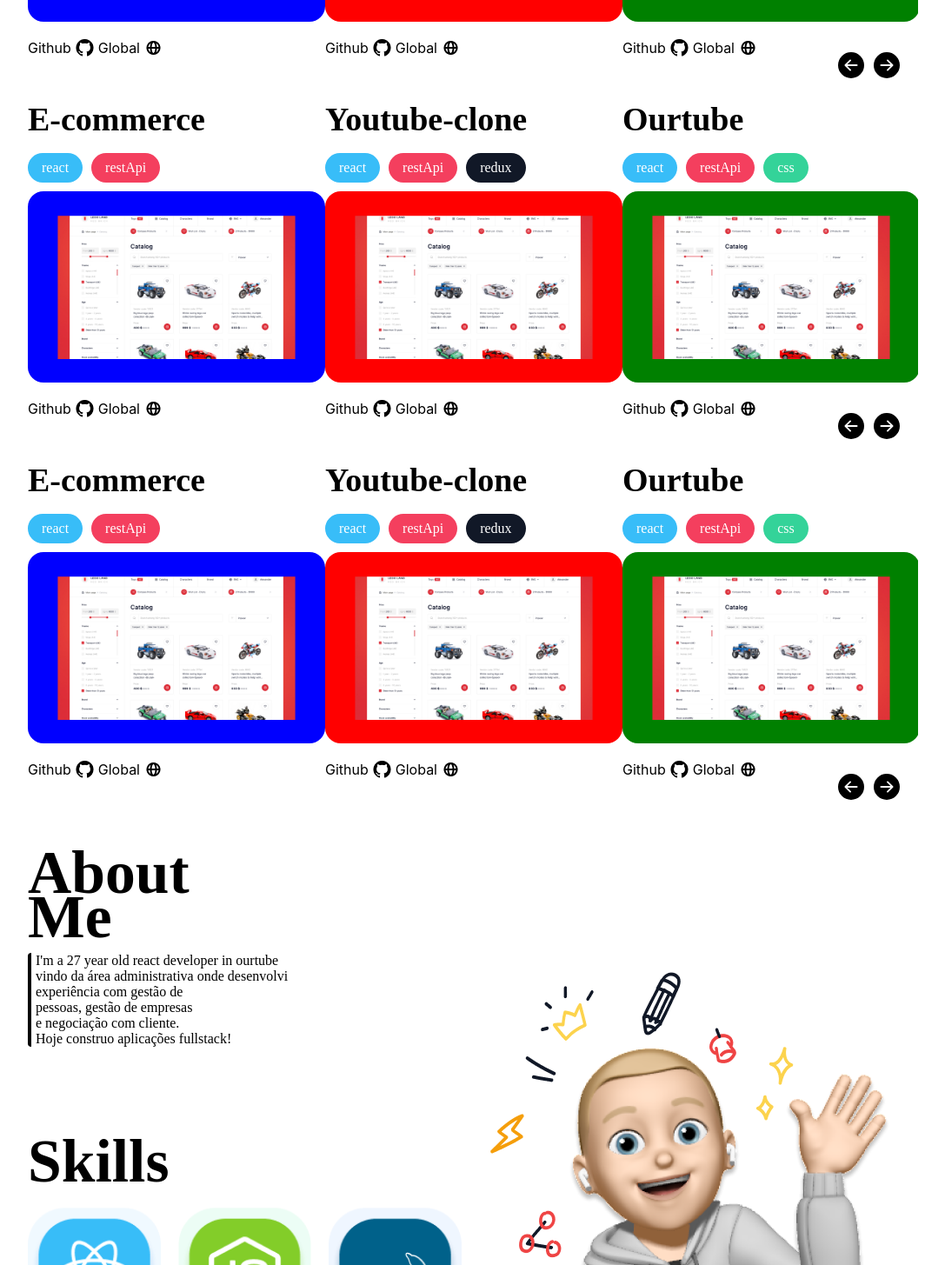
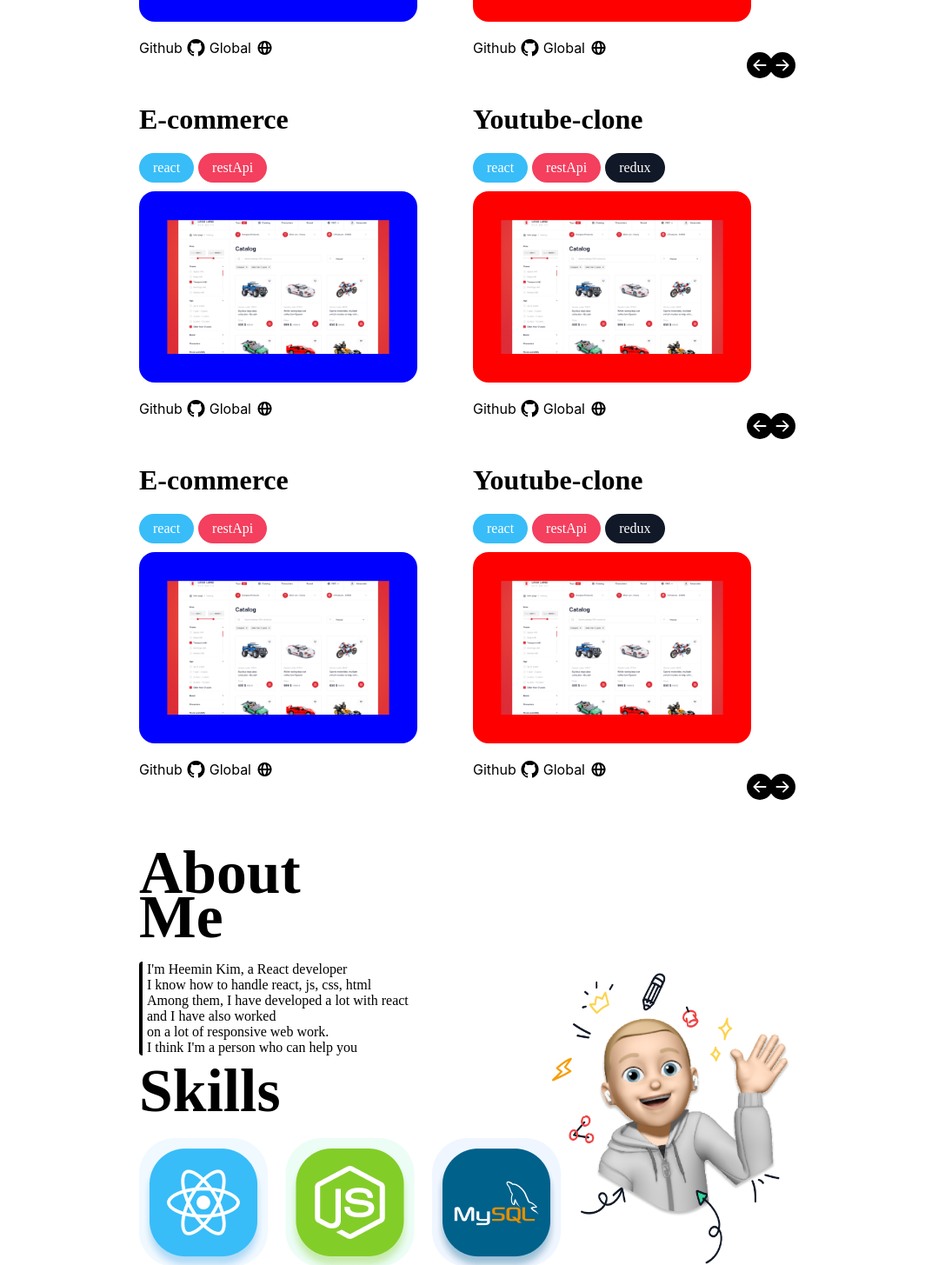
Before and after one commit to heemin96/Portfolio, a React (Create React App) app: page / in a window 1280 px wide. Shown: the part 1295-2750 px from the top of the page at 87% size, without its empty margins (96-1183 px from the left). Built offline with nearby package versions, Linux system fonts and the light colour scheme.

Commit message:
slide, calc 수정 해야함

```diff
--- a/src/App.js
+++ b/src/App.js
@@ -13,7 +13,7 @@ import IdeaPage from "./section/IdeaPage";
 function App() {
   return (
     <ThemeProvider theme={theme}>
-      <G.PageContainer>
+      <PageContainer>
         <G.GridContainer>
           <G.GridItemNav>
             <Navbar />
@@ -35,21 +35,21 @@ function App() {
             <IdeaPage />
           </G.GridItemIdea>
         </G.GridContainer>
-      </G.PageContainer>
+      </PageContainer>
     </ThemeProvider>
   );
 }
 
+const PageContainer = styled.div``;
+
 //G는 Grid
 const G = {
-  PageContainer: styled.div`
-    margin: 0 10%;
-    justify-content: center;
-  `,
+  PageContainer: styled.div``,
 
   GridContainer: styled.div`
+    justify-content: center;
+    margin: 0 20%;
     max-width: 100%;
-    justify-content: center;
     display: grid;
     grid-gap: 2.5em;
     grid-template-rows: auto;
@@ -61,6 +61,10 @@ const G = {
       "project"
       "aboutMe"
       "idea";
+
+    // ${({ theme }) => theme.device.tablet} {
+    //   margin: 0 15%;
+    // }
   `,
 
   GridItemNav: styled.div`
--- a/src/components/AppButton.jsx
+++ b/src/components/AppButton.jsx
@@ -37,8 +37,8 @@ const VARIANTS = {
 
 const StyledButton = styled.button`
   ${(p) => p.variantStyle}
-  max-width:500px;
-  margin: 10px 10px 10px 0;
+  max-width:400px;
+  margin: 10px 5px 10px 0;
   padding: 0.5rem 1rem 0.5rem 1rem;
   border: none;
   font-family: Poppins;
--- a/src/feature/DropDownMenu.jsx
+++ b/src/feature/DropDownMenu.jsx
@@ -2,35 +2,10 @@ import useDetectClose from "../hooks/useDetectClose";
 import IconComponentPng from "../utils/pngIcon.js";
 import { Link } from "react-scroll";
 import styled, { css } from "styled-components";
+import menuList from "../utils/List/menuList";
 
 const DropDownMenu = () => {
   const [IsOpen, Ref, removeHandler] = useDetectClose(false);
-
-  const menuList = [
-    {
-      key: "1",
-      fontColor: "black",
-      name: "Introduce",
-    },
-    {
-      key: "2",
-      fontColor: "blue",
-      name: "Project",
-    },
-    {
-      key: "3",
-      fontColor: "red",
-      name: "AboutMe",
-    },
-    {
-      key: "4",
-      fontColor: "green",
-      name: "Idea",
-    },
-  ];
-
-  //키값 안주면
-  //키값 생성기 + index 방법 있음
 
   return (
     <Wrapper>
--- a/src/feature/SlickSlider.jsx
+++ b/src/feature/SlickSlider.jsx
@@ -1,11 +1,13 @@
 import React, { Component } from "react";
 import styled from "styled-components";
 import AppButton from "../components/AppButton.jsx";
+import slideList from "../utils/List/sliderList.js";
 
 //Slick
 import Slider from "react-slick";
 import "slick-carousel/slick/slick.css";
 import "slick-carousel/slick/slick-theme.css";
+import "../styles/slickSlider.css";
 
 // 아이콘
 import IconComponentPng from "../utils/pngIcon.js";
@@ -14,7 +16,7 @@ import { BsFillArrowLeftCircleFill } from "react-icons/bs";
 import { BsFillArrowRightCircleFill } from "react-icons/bs";
 import testImg from "../assets/images/testImg.png";
 
-const SlickSlider = (props) => {
+const SlickSlider = () => {
   const settings = {
     arrows: true,
     vertical: false,
@@ -44,11 +46,11 @@ const SlickSlider = (props) => {
     responsive: [
       // 반응형 웹 구현 옵션
       {
-        breakpoint: 1024,
+        breakpoint: 1600,
         settings: {
-          slidesToShow: 1,
+          slidesToShow: 2,
           rows: 1,
-          slidesPerRow: 2,
+          slidesPerRow: 1,
         },
       },
       {
@@ -61,51 +63,6 @@ const SlickSlider = (props) => {
       },
     ],
   };
-
-  const slideList = [
-    {
-      key: "1",
-      name: "E-commerce",
-      stack: ["react", "restApi"],
-      backgroundColor: "blue",
-      img: { testImg },
-    },
-    {
-      key: "2",
-      name: "Youtube-clone",
-      stack: ["react", "restApi", "redux"],
-      backgroundColor: "red",
-      img: { testImg },
-    },
-    {
-      key: "3",
-      name: "Ourtube",
-      stack: ["react", "restApi", "css"],
-      backgroundColor: "green",
-      img: { testImg },
-    },
-    {
-      key: "4",
-      name: "E-commerce",
-      stack: ["react", "restApi", "html"],
-      backgroundColor: "pink",
-      img: { testImg },
-    },
-    {
-      key: "5",
-      name: "E-commerce",
-      stack: ["react", "restApi"],
-      backgroundColor: "yellow",
-      img: { testImg },
-    },
-    {
-      key: "6",
-      name: "E-commerce",
-      stack: ["react", "restApi", "html"],
-      backgroundColor: "gray",
-      img: { testImg },
-    },
-  ];
 
   return (
     <StyledSlider>
@@ -182,7 +139,7 @@ const S = {
   `,
 
   SliderLeadingTitle: styled.div`
-    font-size: 38px;
+    font-size: 32px;
     line-height: 57px;
     font-weight: 600;
     font-family: poppins;
@@ -191,10 +148,11 @@ const S = {
 
   SliderSkillStack: styled.div`
     text-align: start;
+    white-space: nowrap;
   `,
 
   SliderImage: styled.div`
-    max-width: 400px;
+    max-width: 320px;
     height: 220px;
     border-radius: 18px;
     text-align: center;
--- a/src/section/AboutMePage.jsx
+++ b/src/section/AboutMePage.jsx
@@ -16,12 +16,12 @@ function AboutMePage() {
         <W.AboutMeLeading>
           <W.AboutMeLineFlexContainer>
             <W.AboutMeLine>
-              I'm a 27 year old react developer in ourtube
-              <br /> vindo da área administrativa onde desenvolvi
-              <br /> experiência com gestão de <br />
-              pessoas, gestão de empresas
-              <br /> e negociação com cliente.
-              <br /> Hoje construo aplicações fullstack!
+              I'm Heemin Kim, a React developer
+              <br /> I know how to handle react, js, css, html
+              <br /> Among them, I have developed a lot with react <br />
+              and I have also worked <br />
+              on a lot of responsive web work.
+              <br /> I think I'm a person who can help you
             </W.AboutMeLine>
           </W.AboutMeLineFlexContainer>
           {/* 웹용 아이콘*/}
@@ -91,6 +91,7 @@ const W = {
     font-size: ${({ theme }) => theme.fontSize.title};
     line-height: ${({ theme }) => theme.lineHeight.title};
     font-weight: ${({ theme }) => theme.fontWeight.title};
+    margin-bottom: 10px;
 
     ${({ theme }) => theme.device.tablet} {
       line-height: 45px;
--- a/src/section/IdeaPage.jsx
+++ b/src/section/IdeaPage.jsx
@@ -67,7 +67,7 @@ const W = {
     display: flex;
     flex-direction: row;
     color: #ffffff;
-    gap 64px;
+    gap 34px;
     justify-content:space-between;
 
     ${({ theme }) => theme.device.tablet} {
@@ -85,7 +85,7 @@ const W = {
   FlexColumnContainer: styled.div`
     display: flex;
     flex-direction: column;
-    padding: 0px 0px 0px 4rem;
+    padding: 0px 0px 0px 3rem;
     margin-top: 2rem;
 
     ${({ theme }) => theme.device.tablet} {
@@ -94,12 +94,11 @@ const W = {
   `,
 
   IdeaLeadingTitles: styled.div`
-    font-size: calc(10px + 4vw);
+    font-size: calc(15px + 3vw);
     line-height: 82px;
     font-weight: 700;
     font-family: Poppins;
     margin-bottom: 50px;
-
     ${({ theme }) => theme.device.mobile} {
       font-size: calc(40px + 4.5vw);
       line-height: 60px;
--- a/src/section/IntroducePage.jsx
+++ b/src/section/IntroducePage.jsx
@@ -9,7 +9,7 @@ function IntroducePage() {
       <W.IntroduceProfileImage id="1">
         <MemojiIcon name="memoji" />
       </W.IntroduceProfileImage>
-      <W.IntroduceContent1>Hi i'm Daniel 🤙</W.IntroduceContent1>
+      <W.IntroduceContent1>Hi i'm Heemin Kim 🤙</W.IntroduceContent1>
       <W.IntroduceContent2>
         I <span />
         <W.BlueText>develop</W.BlueText>
--- a/src/styles/global.css
+++ b/src/styles/global.css
@@ -5,3 +5,8 @@
 a {
   align-self: center;
 }
+
+body {
+  margin: 0 auto;
+  padding: 0 auto;
+}
--- /dev/null
+++ b/src/styles/slickSlider.css
@@ -0,0 +1,22 @@
+/* body {
+  margin: 0;
+  padding: 0;
+}
+
+.slider {
+  position: relative;
+  text-align: center;
+}
+
+ .slick-slide {
+  margin: 0 3px;
+}
+/* .slick-list {
+  margin: 0 10px;
+} */
+
+/* .back-con {
+  position: relative;
+  width: 100%;
+  height: 100%;
+} */
--- /dev/null
+++ b/src/utils/List/menuList.js
@@ -0,0 +1,24 @@
+const menuList = [
+  {
+    key: "1",
+    fontColor: "black",
+    name: "Introduce",
+  },
+  {
+    key: "2",
+    fontColor: "blue",
+    name: "Project",
+  },
+  {
+    key: "3",
+    fontColor: "red",
+    name: "AboutMe",
+  },
+  {
+    key: "4",
+    fontColor: "green",
+    name: "Idea",
+  },
+];
+
+export default menuList;
--- /dev/null
+++ b/src/utils/List/sliderList.js
@@ -0,0 +1,46 @@
+const slideList = [
+  {
+    key: "1",
+    name: "E-commerce",
+    stack: ["react", "restApi"],
+    backgroundColor: "blue",
+    // img: { testImg },
+  },
+  {
+    key: "2",
+    name: "Youtube-clone",
+    stack: ["react", "restApi", "redux"],
+    backgroundColor: "red",
+    // img: { testImg },
+  },
+  {
+    key: "3",
+    name: "Ourtube",
+    stack: ["react", "restApi", "css"],
+    backgroundColor: "green",
+    // img: { testImg },
+  },
+  {
+    key: "4",
+    name: "E-commerce",
+    stack: ["react", "restApi", "html"],
+    backgroundColor: "pink",
+    // img: { testImg },
+  },
+  {
+    key: "5",
+    name: "E-commerce",
+    stack: ["react", "restApi"],
+    backgroundColor: "yellow",
+    // img: { testImg },
+  },
+  {
+    key: "6",
+    name: "E-commerce",
+    stack: ["react", "restApi", "html"],
+    backgroundColor: "gray",
+    // img: { testImg },
+  },
+];
+
+export default slideList;
```
Also changed, not shown: src/utils/sliderList.js (deleted).
